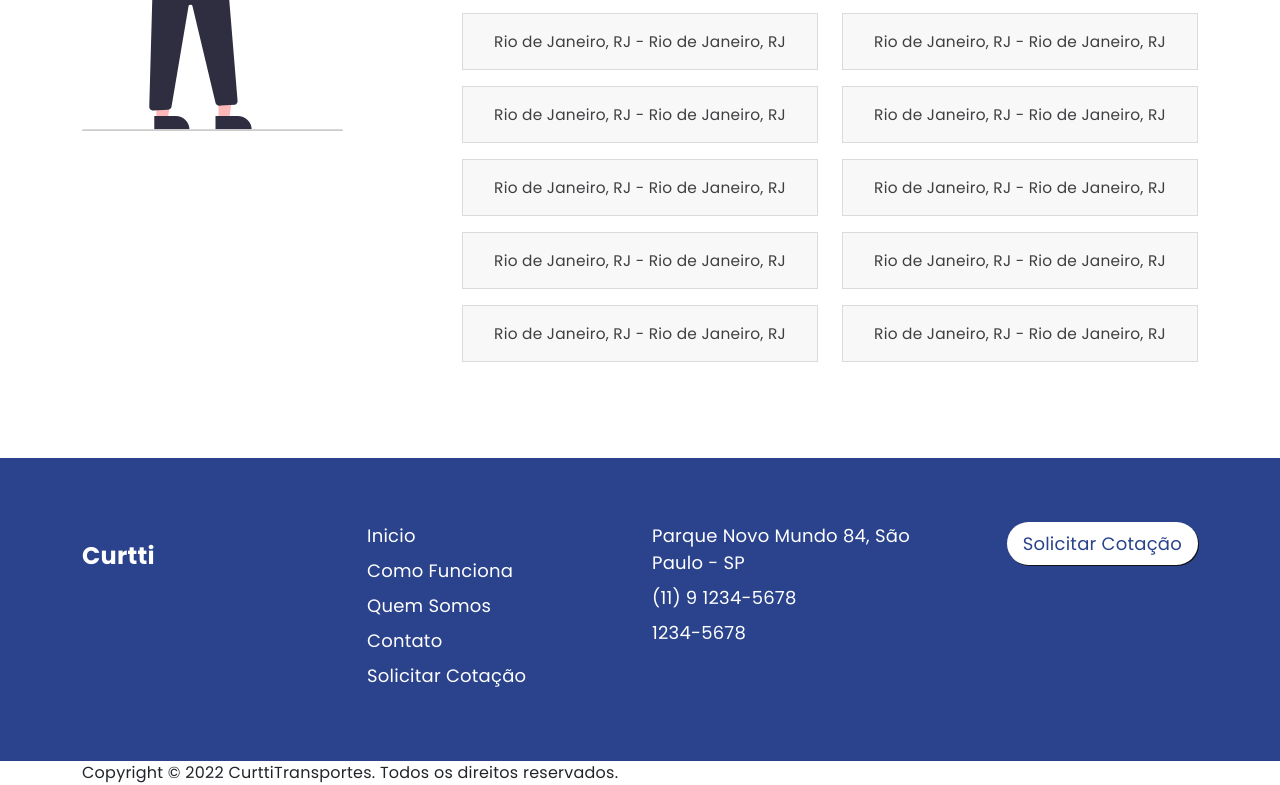
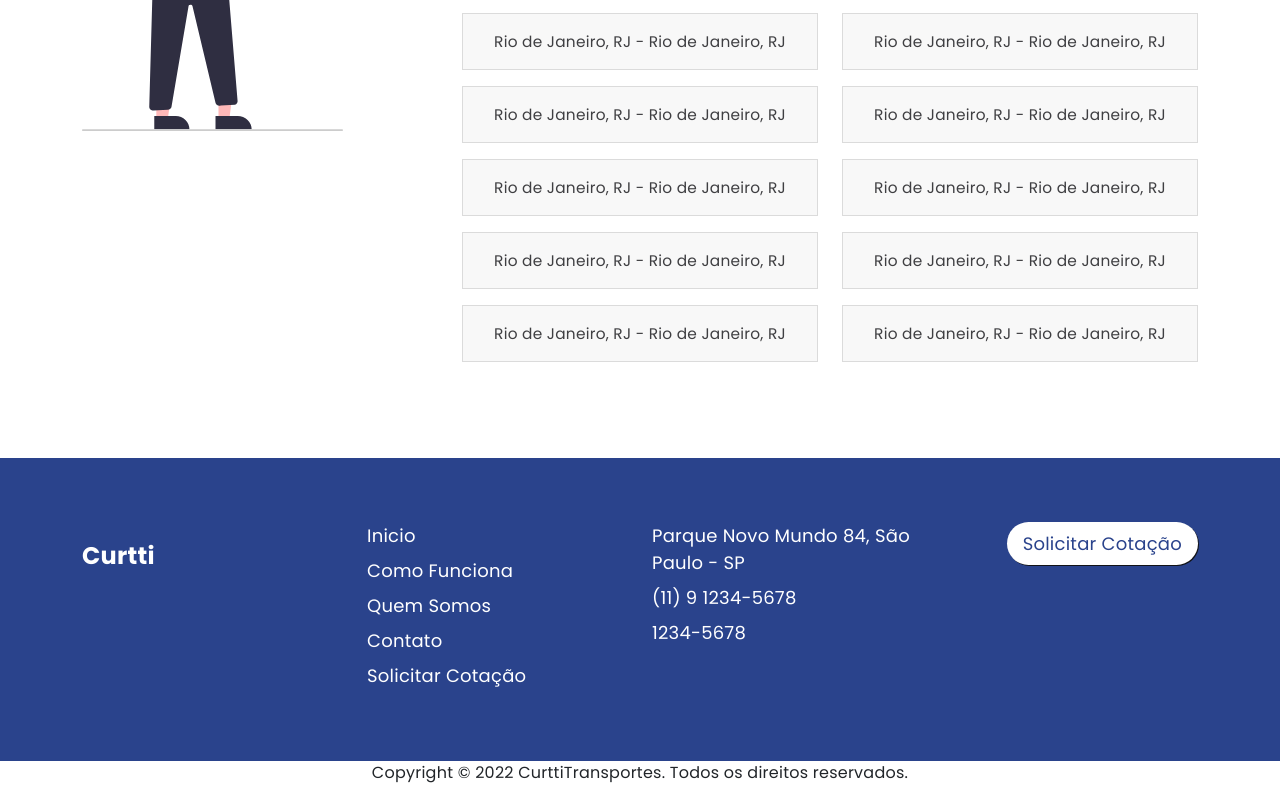
Before and after one commit to guileshi/Curtti-Transporte, a plain HTML site: page index.html in a window 1280 px wide. Shown: the part 2627-3412 px from the top of the page. Drawn offline with Linux system fonts and the light colour scheme; a web font is replaced by a local one.

Commit message:
Pequeno ajuste no footer

```diff
--- a/index.html
+++ b/index.html
@@ -1023,7 +1023,7 @@
             <div class="container">
                 <div class="row">
                     <div class="col-12">
-                        <div class="copyright__content">
+                        <div class="copyright__content d-flex justify-content-center">
                             <span>
                                 Copyright © 2022 CurttiTransportes. Todos os direitos reservados.
                             </span>
```
